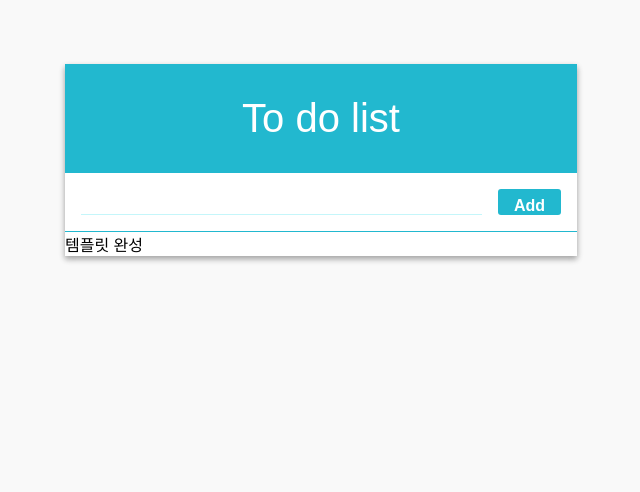
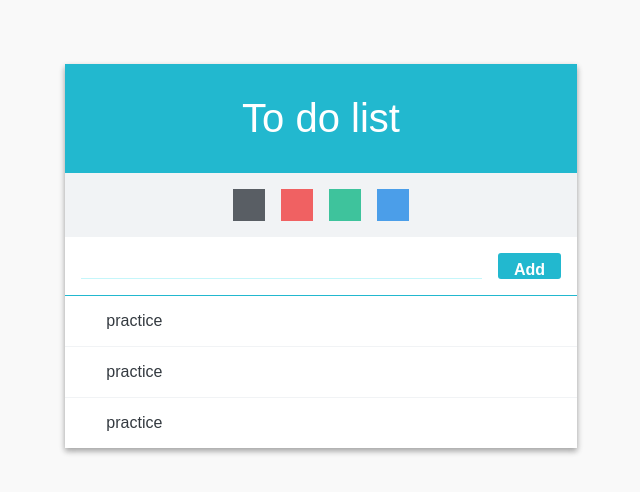
Before and after one commit to JulieChoJulie/todo-list, a React (Create React App) app: page / in a window 1280 px wide. Shown: the top 492 px of the page, without its empty margins (319-959 px from the left). Built offline with nearby package versions, Linux system fonts and the light colour scheme.

Commit message:
palette done

```diff
--- a/src/App.js
+++ b/src/App.js
@@ -1,12 +1,92 @@
 import React, {Component} from 'react';
 import TodoListTemplate from './components/TodoListTemplate';
 import Form from './components/Form';
+import TodoItemList from './components/TodoItemList';
+import Palette from './components/Palette';
+class App extends Component {
+    id = 3;
+    palette = ['#343a40', '#f03e3e', '#12b886', '#228ae6'];
+    state = {
+        color: 0,
+        input: '',
+        todos: [
+            {id: 0, text: ' practice ', checked:false, color: '#343a40'},
+            {id: 1, text: ' practice ', checked:false, color: '#343a40'},
+            {id: 2, text: ' practice ', checked:false, color: '#343a40'},
+            ]
+    };
 
-class App extends Component {
+    handleChange = (e) => {
+        this.setState({
+            input: e.target.value,
+        })
+    };
+
+    handleCreate = () => {
+        const { input, todos} = this.state;
+        this.setState({
+            input: '',
+            todos: todos.concat({
+                id: this.id++,
+                text: input,
+                checked: false,
+                color: this.palette[this.state.color]
+            })
+        });
+    };
+
+    handleKeyPress = (e) => {
+        if(e.key === 'Enter') {
+            this.handleCreate();
+        }
+    };
+
+    handleToggle = (id) => {
+        const {todos} = this.state;
+
+        const index = todos.findIndex(todo => todo.id === id);
+        const selected = todos[index];
+        const nextTodos = [...todos];
+        nextTodos[index] = {
+            ...selected,
+            checked: !selected.checked,
+        };
+        this.setState({
+            todos: nextTodos
+        });
+    };
+
+    handleRemove = (id) => {
+        const {todos} = this.state;
+        this.setState({
+            todos: todos.filter(todo => todo.id !== id)
+        })
+    };
+
+    handleClick = (id) => {
+        console.log(id)
+        this.setState({
+            color: id
+        });
+    };
+
     render() {
         return (
-            <TodoListTemplate form={<Form/>}>
-                템플릿 완성
+            <TodoListTemplate
+                form={<Form
+                        value={this.input}
+                        onKeyPress={this.handleKeyPress}
+                        onChange={this.handleChange}
+                        onCreate={this.onCreate}
+                        color={this.palette[this.state.color]}/>}
+                palette={<Palette
+                    colors={this.palette}
+                    onClick={this.handleClick} />}
+            >
+                <TodoItemList
+                    todos={this.state.todos}
+                    onToggle={this.handleToggle}
+                    onRemove={this.handleRemove} />
             </TodoListTemplate>
         );
     }
--- a/src/components/Form.js
+++ b/src/components/Form.js
@@ -1,10 +1,10 @@
 import React from 'react';
 import './Form.css';
 
-const Form = ({value, onChange, onCreate, onKeyPress}) => {
+const Form = ({value, onChange, onCreate, onKeyPress, color}) => {
     return(
         <div className="form">
-            <input value={value} onChange={onChange} onKeyPress={onKeyPress}/>
+            <input style={{color: color}} value={value} onChange={onChange} onKeyPress={onKeyPress}/>
             <div className="create-button" onClick={onCreate}>
                 Add
             </div>
--- /dev/null
+++ b/src/components/Palette.css
@@ -0,0 +1,20 @@
+.palette {
+    display: flex;
+    margin: 0 auto;
+    justify-content: center;
+}
+
+.square {
+    width: 2rem;
+    height: 2rem;
+    cursor: pointer;
+    opacity: 0.8;
+}
+
+.square:hover {
+    opacity: 1;
+}
+
+.square+.square {
+    margin-left: 1rem;
+}
--- /dev/null
+++ b/src/components/Palette.js
@@ -0,0 +1,26 @@
+import React from 'react';
+import './Palette.css';
+
+const Color = ({color, id, onClick}) => {
+    return (
+        <div
+            className="square"
+            style={{background: color}}
+            onClick={() => onClick(id)}
+        >
+        </div>
+    )
+};
+
+const Palette = ({colors, onClick}) => {
+    const palette = colors.map((color, index )=> {
+        return <Color
+            id={index}
+            key={index}
+            color={color}
+            onClick={onClick} />
+    });
+    return (<div className="palette"> {palette} </div>);
+};
+
+export default Palette;
--- a/src/components/TodoItem.css
+++ b/src/components/TodoItem.css
@@ -0,0 +1,46 @@
+.todo-item {
+    padding: 1rem;
+    display: flex;
+    align-items: center; /* 세로 가운데 정렬 */
+    cursor: pointer;
+    transition: all 0.15s;
+    user-select: none;
+}
+
+.todo-item:hover {
+    background: #e3fafc;
+}
+
+.todo-item:hover .remove {
+    opacity: 1;
+}
+
+.todo-item + .todo-item {
+    border-top: 1px solid #f1f3f5;
+}
+
+
+.remove {
+    margin-right: 1rem;
+    color: #e64980;
+    font-weight: 600;
+    opacity: 0;
+}
+
+.todo-text {
+    flex: 1;
+    word-break: break-all;
+}
+
+.checked {
+    text-decoration: line-through;
+    color: #adb5bd;
+}
+
+.check-mark {
+    font-size: 1.5rem;
+    line-height: 1rem;
+    margin-left: 1rem;
+    color: #3bc9db;
+    font-weight: 800;
+}
--- a/src/components/TodoItem.js
+++ b/src/components/TodoItem.js
@@ -0,0 +1,29 @@
+import React, {Component} from 'react';
+import './TodoItem.css';
+
+
+class TodoItem extends Component {
+    shouldComponentUpdate(nextProps, nextState) {
+        return this.props.checked !== nextProps.checked;
+    }
+
+    render() {
+        const {text, checked, id, onToggle, onRemove, color } = this.props;
+        console.log(color);
+        return (
+            <div className="todo-item" onClick={() => onToggle(id)}>
+                <div className="remove" onClick={(e)=>{
+                    e.stopPropagation(); // onToggle disabled
+                    onRemove(id)}}>&times;</div>
+                <div className={`todo-text ${checked && 'checked'}`}>
+                    <div style={{color: color}}>{text}</div>
+                </div>
+                {
+                    checked && (<div className="check-mark">✓</div>)
+                }
+            </div>
+        );
+    }
+}
+
+export default TodoItem;
--- a/src/components/TodoItemList.js
+++ b/src/components/TodoItemList.js
@@ -1,15 +1,30 @@
 import React, {Component} from 'react';
+import TodoItem from './TodoItem';
 
 class TodoItemList extends Component {
+    shouldComponentUpdate(nextProps, nextState) {
+        return this.props.todos !== nextProps.todos;
+    }
+
     render() {
         // todos: list containing objs
         // onToggle: toggle checkbox
         // onRemove: remove the item
-        const { todos, onToggle, onRemove} = this.props
+        const { todos, onToggle, onRemove} = this.props;
+
+        const todoList = todos.map(({id, text, checked, color}) => (<TodoItem
+            id={id}
+            text={text}
+            checked={checked}
+            onToggle={onToggle}
+            onRemove={onRemove}
+            key={id}
+            color={color} />)
+        );
 
         return (
             <div>
-
+                {todoList}
             </div>
         );
     }
--- a/src/components/TodoListTemplate.css
+++ b/src/components/TodoListTemplate.css
@@ -23,3 +23,9 @@
 .todos-wrapper {
     min-heigh: 5rem;
 }
+
+
+.palette-wrapper {
+    background: #f1f3f5;
+    padding: 1rem;
+}
--- a/src/components/TodoListTemplate.js
+++ b/src/components/TodoListTemplate.js
@@ -4,12 +4,15 @@ import './TodoListTemplate.css';
 
 // functional component
 // parameter : (prop) => { ... }
-const TodoListTemplate = ({form, children}) => {
+const TodoListTemplate = ({form, children, palette}) => {
     return(
         <main className="todo-list-template">
             <div className="title">
                 To do list
             </div>
+            <section className="palette-wrapper">
+                {palette}
+            </section>
             <section className="form-wrapper">
                 {form}
             </section>
```
